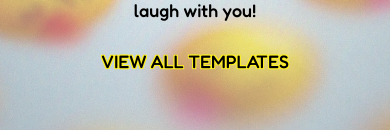
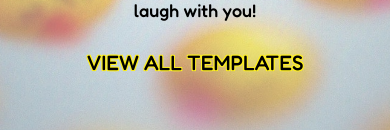
Before and after one commit to dilpreetdhaliwal/DilpreetDhaliwalProjectThree, a React (Create React App) app: page / in a window 390 px wide. Shown: the part 582-712 px from the top of the page. Built offline with nearby package versions, Linux system fonts and the light colour scheme; a web font is replaced by a local one.

Commit message:
finalized development for peer review

```diff
--- a/src/App.css
+++ b/src/App.css
@@ -124,6 +124,7 @@ h2 {
   color: #000;
   width: fit-content;
   text-shadow: -1px -1px 0 #fdef20, 1px -1px 0 #fdef20, -1px 1px 0 #fdef20, 1px 1px 0 #fdef20;
+  font-size: 1.7rem;
 }
 
 .headerFlex  a:hover {
@@ -206,12 +207,17 @@ h2 {
   font-weight: bold;
   cursor: pointer;
   transition: background-color 0.3s ease;
+  font-family: 'Oi', cursive;
+  text-shadow: -1px -1px 0 #fff, 1px -1px 0 #fff, -1px 1px 0 #fff, 1px 1px 0 #fff;
+  padding-top: 6px;
+  text-transform: uppercase;
 }
 
 .textInputs button:hover,
 .textInputs button:focus {
   background-color: #000;
   color: #fdef20;
+  text-shadow: -1px -1px 0 #8d8404, 1px -1px 0 #8d8404, -1px 1px 0 #8d8404, 1px 1px 0 #8d8404;
 }
 
 
@@ -280,6 +286,10 @@ h2 {
     font-weight: bold;
     cursor: pointer;
     transition: background-color 0.3s ease;
+    padding-top: 3.5px;
+  }
+  .headerFlex  a {
+    font-size: 1.3rem;
   }
 }
 
--- a/src/components/MemeGenerator.js
+++ b/src/components/MemeGenerator.js
@@ -36,7 +36,6 @@ const MemeGenerator = () => {
     fetch(`https://api.imgflip.com/caption_image?${params}`)
       .then(response => response.json())
       .then(data => {
-        console.log("data:", data);
         setMemeUrl(data.data.url);
       })
       .catch(error => console.error(error));
```
